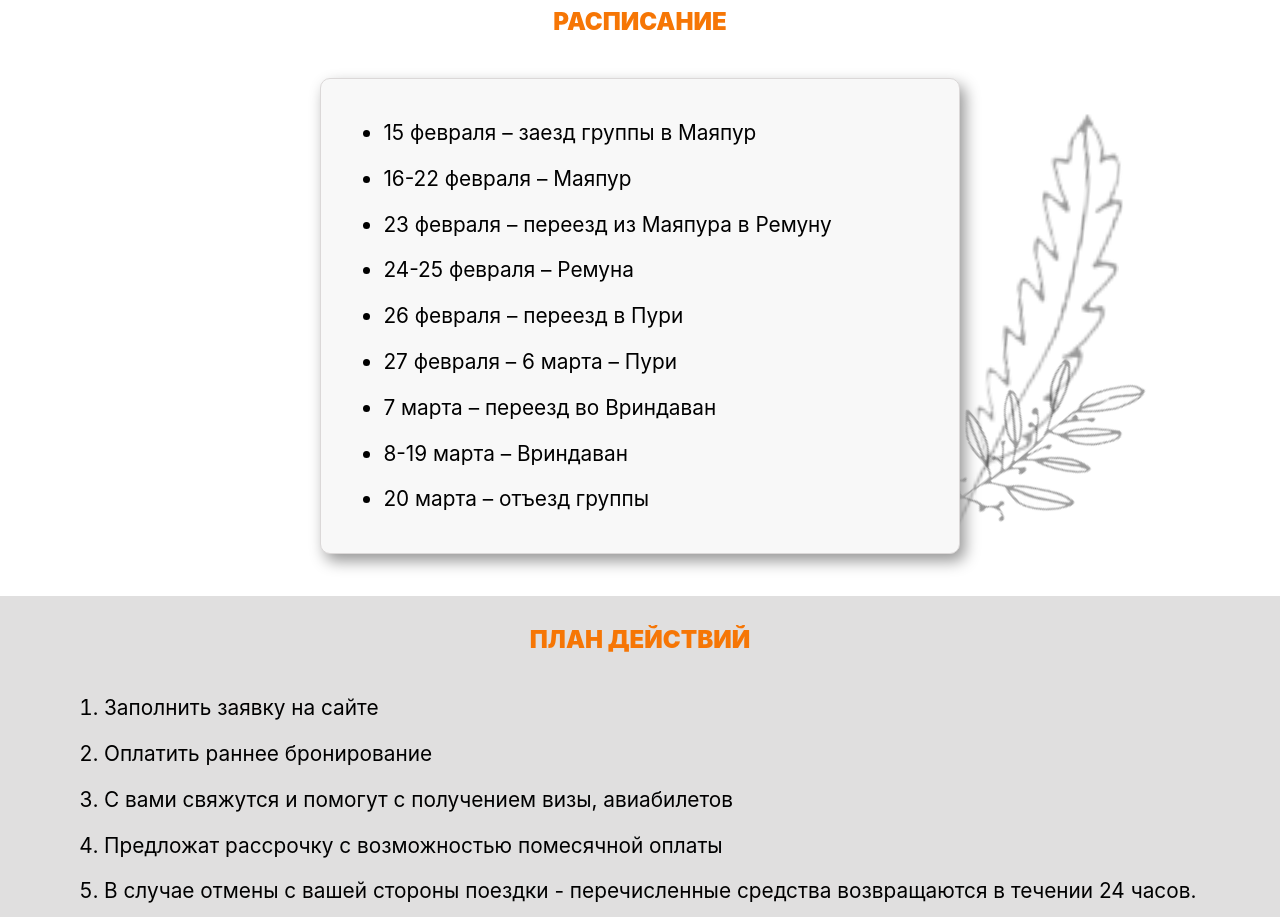
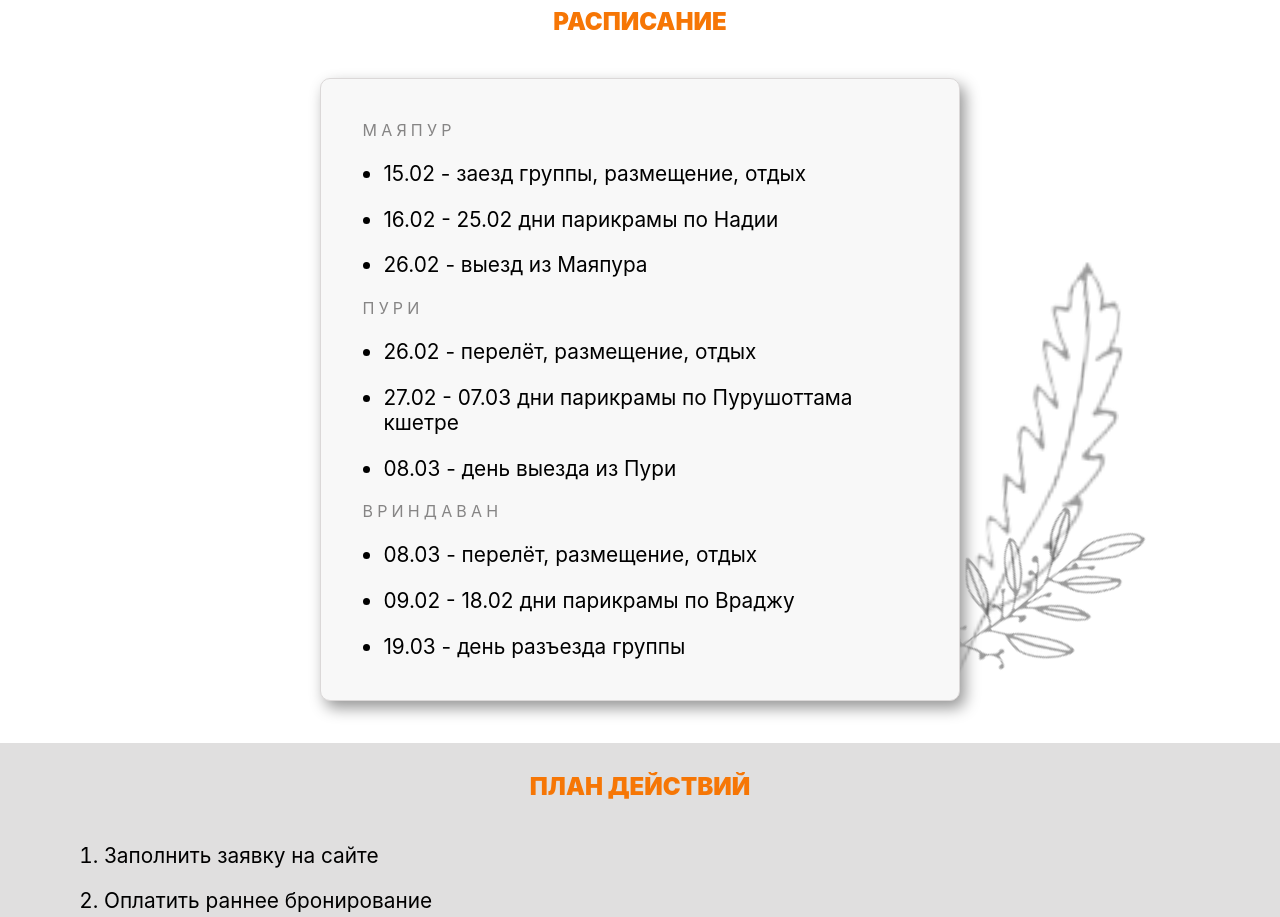
Before and after one commit to Lokteeva/India24, a React (Create React App) app: page / in a window 1280 px wide. Shown: the part 6380-7297 px from the top of the page. Built offline with nearby package versions, Linux system fonts and the light colour scheme.

Commit message:
календарь

```diff
--- a/src/App.jsx
+++ b/src/App.jsx
@@ -206,15 +206,18 @@ return(
   <img className='img-Spring5' src='spr6.png' alt='img'/>
   <div className='center-div'>
     <ul>
-      <li>15 февраля – заезд группы в Маяпур</li>
-      <li>16-22 февраля – Маяпур</li>
-      <li>23 февраля – переезд из Маяпура в Ремуну</li>
-      <li>24-25 февраля – Ремуна</li>
-      <li>26 февраля – переезд в Пури</li>
-      <li>27 февраля – 6 марта – Пури</li>
-      <li>7 марта – переезд во Вриндаван</li>
-      <li>8-19 марта – Вриндаван</li>
-      <li>20 марта – отъезд группы</li>
+      <span>МАЯПУР</span>
+      <li>15.02 - заезд группы, размещение, отдых</li>
+      <li>16.02 - 25.02 дни парикрамы по Надии</li>
+      <li>26.02 - выезд из Маяпура</li>
+      <span>ПУРИ</span>
+      <li>26.02 - перелëт, размещение, отдых</li>
+      <li>27.02 - 07.03 дни парикрамы по Пурушоттама кшетре</li>
+      <li>08.03 - день выезда из Пури</li>
+      <span>ВРИНДАВАН</span>
+      <li>08.03 - перелёт, размещение, отдых</li>
+      <li>09.02 - 18.02 дни парикрамы по Враджу</li>
+      <li>19.03 - день разъезда группы</li>
     </ul>
   </div>
   </div>
```
